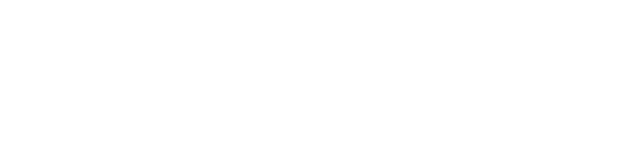
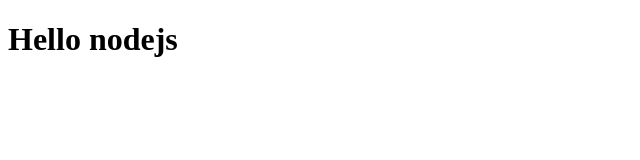
Before and after one commit to titasPartikas/s, a plain HTML site: page index.html in a window 1280 px wide. Shown: the whole page, without its empty margins (0-640 px from the left). Drawn offline with Linux system fonts and the light colour scheme.

Commit message:
Added heading tag

```diff
--- a/index.html
+++ b/index.html
@@ -5,5 +5,7 @@
     <meta name="viewport" content="width=device-width, initial-scale=1.0" />
     <title>Document</title>
   </head>
-  <body></body>
+  <body>
+    <h1>Hello nodejs</h1>
+  </body>
 </html>
```
